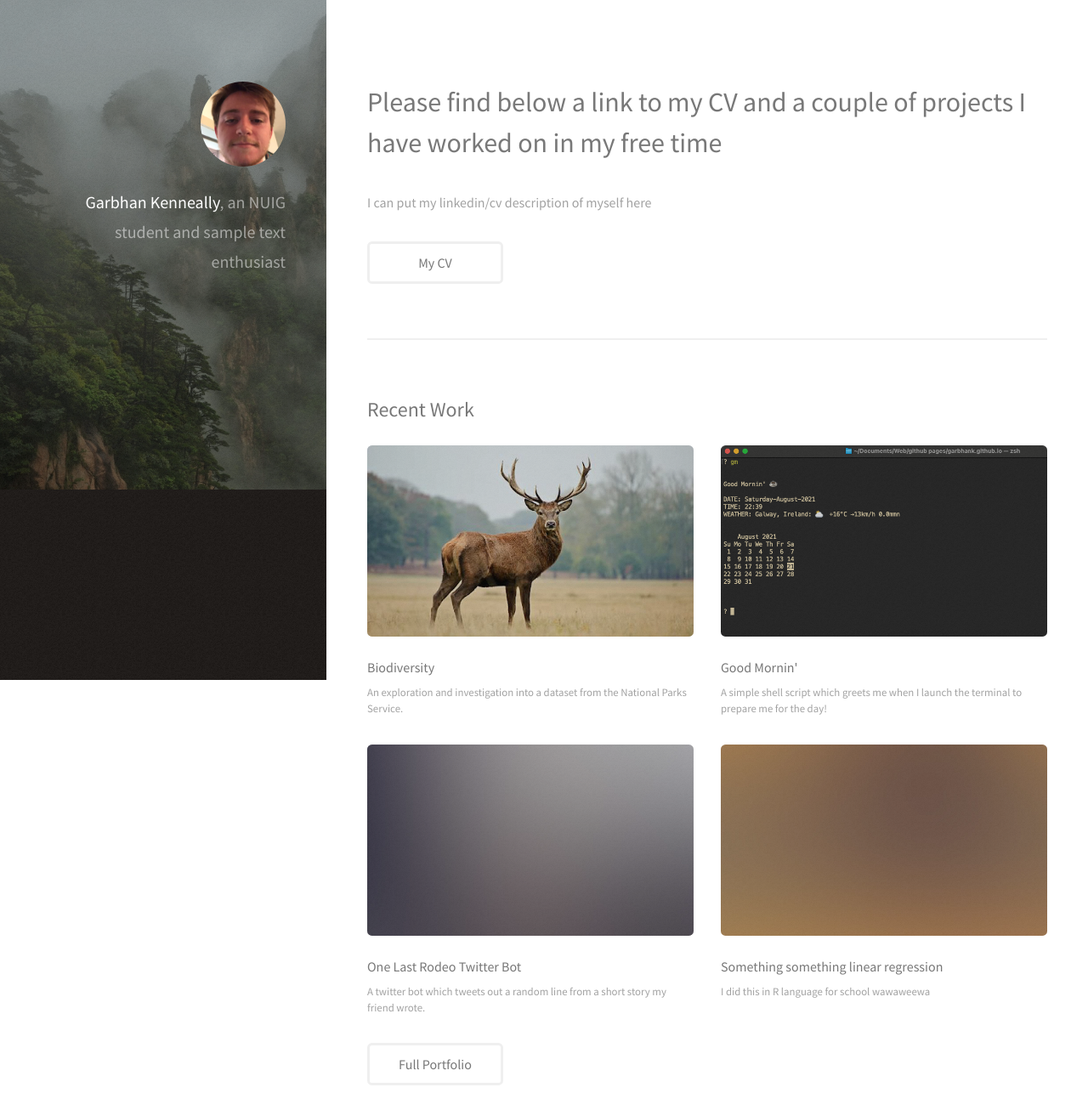
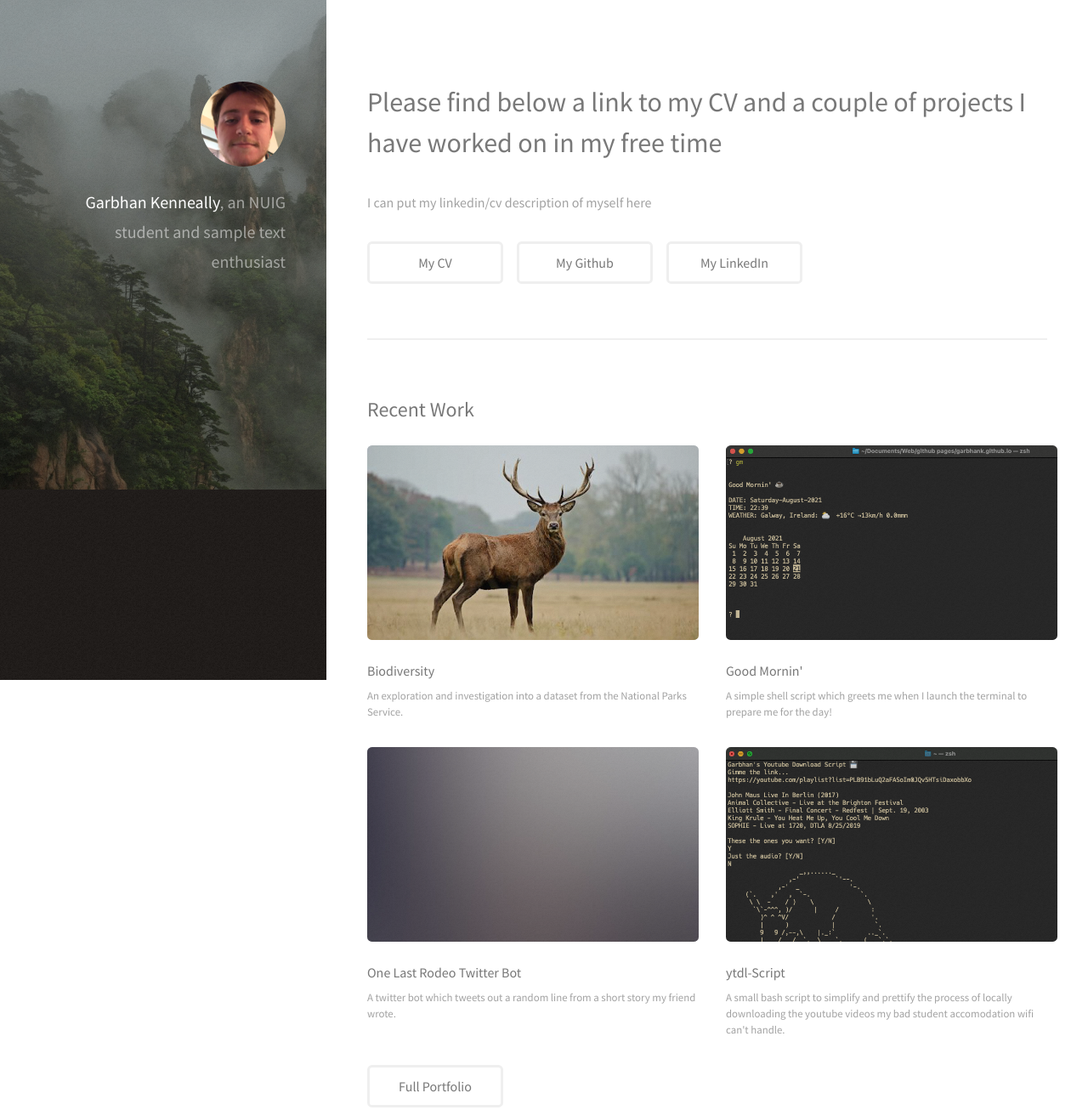
Before and after one commit to GarbhanK/garbhank.github.io, a plain HTML site: page index.html in a window 1280 px wide. Shown: the top 1306 px of the page at 85% size. Drawn offline with nearby package versions, Linux system fonts and the light colour scheme; files whose address does not match are found by name.

Commit message:
added ytdl and general cleanup

```diff
--- a/index.html
+++ b/index.html
@@ -9,7 +9,9 @@
 		<title>Hire me pls</title>
 		<meta charset="utf-8" />
 		<meta name="viewport" content="width=device-width, initial-scale=1, user-scalable=no" />
+		<link href="https://cdn.jsdelivr.net/npm/bootstrap@5.1.3/dist/css/bootstrap.min.css" rel="stylesheet" integrity="sha384-1BmE4kWBq78iYhFldvKuhfTAU6auU8tT94WrHftjDbrCEXSU1oBoqyl2QvZ6jIW3" crossorigin="anonymous">
 		<link rel="stylesheet" href="resources/main.css" />
+		<link rel="stylesheet" href="resources/fontawesome-all.min.css">
 	</head>
 	<body class="is-preload">
 
@@ -33,6 +35,8 @@
 						<p>I can put my linkedin/cv description of myself here</p>
 						<ul class="actions">
 							<li><a href="resources/cv.pdf" class="button">My CV</a></li>
+							<li><a href="https://github.com/GarbhanK" class="button">My Github</a></li>
+							<li><a href="https://www.linkedin.com/in/garbhan-kenneally-752bab177" class="button">My LinkedIn</a></li>
 						</ul>
 					</section>
 
@@ -56,9 +60,9 @@
 								<p>A twitter bot which tweets out a random line from a short story my friend wrote.</p>
 							</article>
 							<article class="col-6 col-12-xsmall work-item">
-								<a href="resources/04.jpg" class="image fit thumb"><img src="resources/04.jpg" alt="" /></a>
-								<h3>Something something linear regression</h3>
-								<p>I did this in R language for school wawaweewa</p>
+								<a href="https://github.com/GarbhanK/ytdl-script#ytdl-script" class="image fit thumb"><img src="resources/ytdl.png" alt="" /></a>
+								<h3>ytdl-Script</h3>
+								<p>A small bash script to simplify and prettify the process of locally downloading the youtube videos my bad student accomodation wifi can't handle.</p>
 							</article>
 						</div>
 						<ul class="actions">
@@ -98,6 +102,7 @@
 			</div>
 
 		<!-- Footer -->
+<!--
 			<footer id="footer">
 				<div class="inner">
 					<ul class="icons">
@@ -110,6 +115,6 @@
 					</ul>
 				</div>
 			</footer>
-
+-->
 	</body>
 </html>
```
Also changed, not shown: resources/ytdl.png (added), resources/ytdl_screenshot.png (added), 1 other file.
